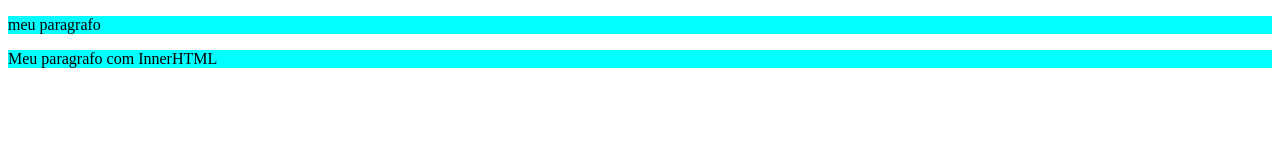
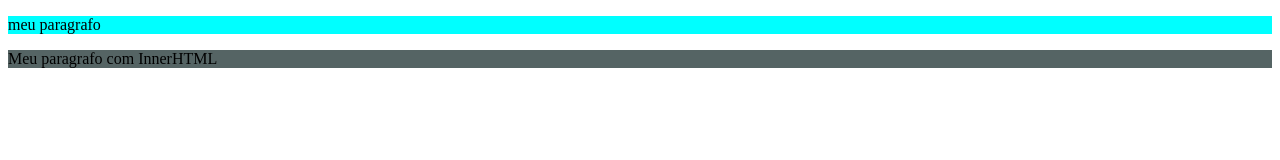
Before and after one commit to jonatas224/aulas_js, a plain HTML site: page aula 9/index.html in a window 1280 px wide. Drawn offline with Linux system fonts and the light colour scheme.

Commit message:
adicione arquivo

```diff
--- a/aula 9/script.js
+++ b/aula 9/script.js
@@ -9,4 +9,4 @@ novoElemento.textContent = 'meu paragrafo'
 
 container.appendChild(novoElemento)
 
-container.innerHTML += `<p class='paragrafo'>Meu paragrafo com InnerHTML</p>`
+container.innerHTML += `<p class='paragrafo2'>Meu paragrafo com InnerHTML</p>`
--- a/aula 9/style.css
+++ b/aula 9/style.css
@@ -1,3 +1,6 @@
 .paragrafo{
     background-color: aqua
 }
+.paragrafo2{
+    background-color: rgb(85, 100, 100)
+}
```
